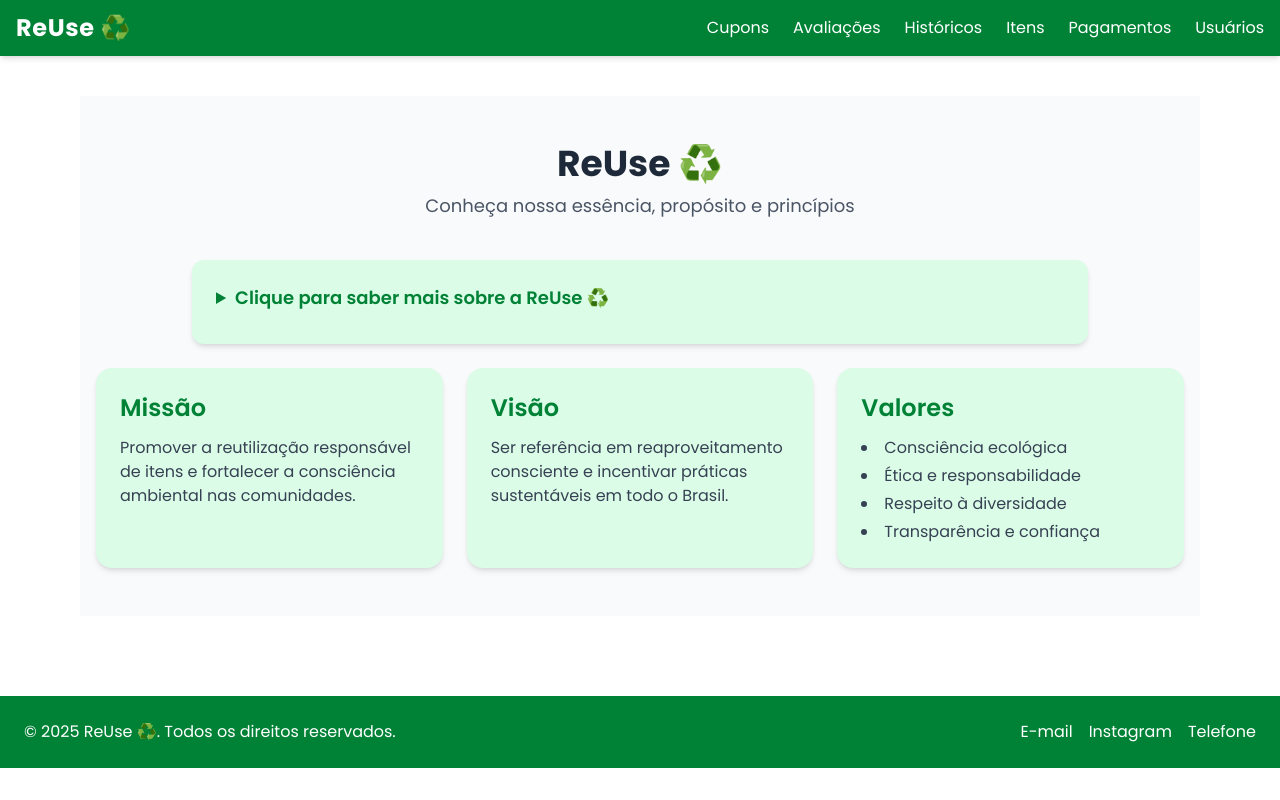
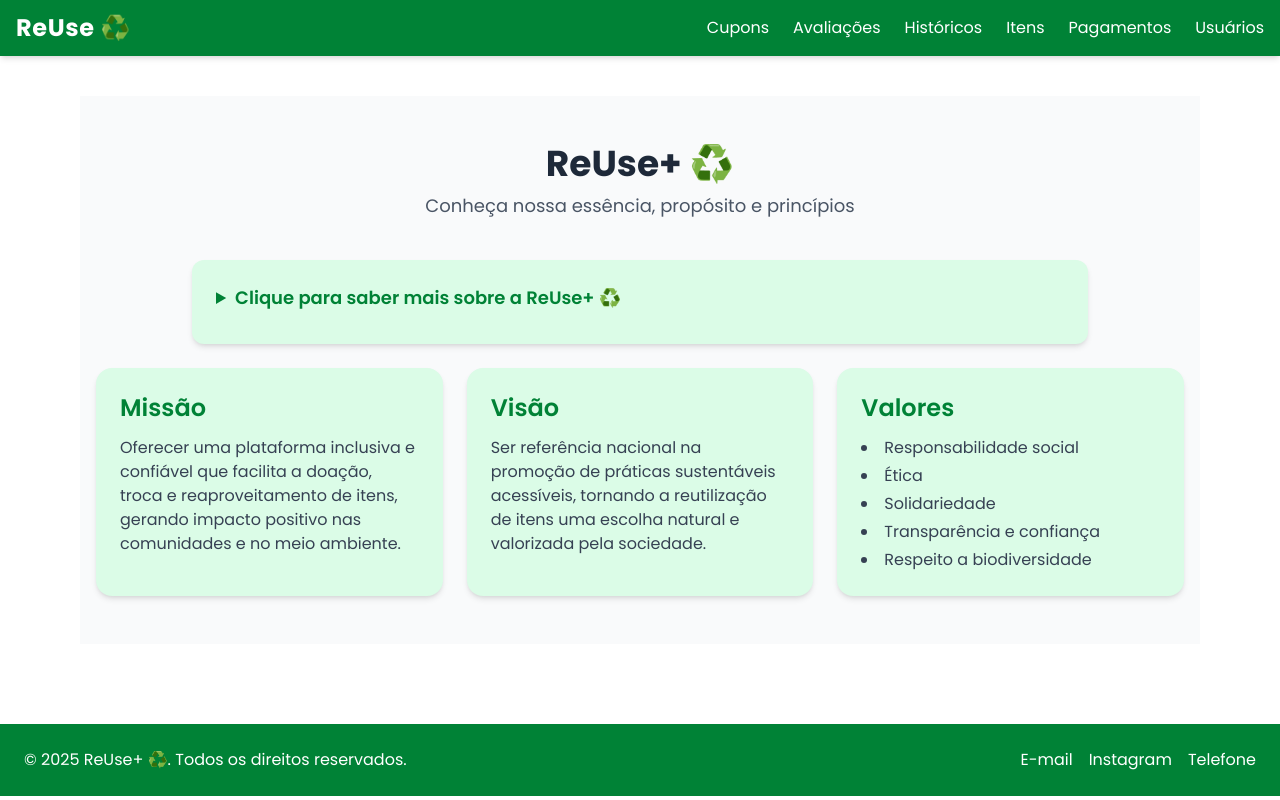
Before and after one commit to Millena-Monteiro/ReUse-Frontend, a Next.js app: page / in a window 1280 px wide. Built offline with nearby package versions, Linux system fonts and the light colour scheme.

Commit message:
:arrow_up:update footer and about section

```diff
--- a/src/components/layout/footer.tsx
+++ b/src/components/layout/footer.tsx
@@ -5,7 +5,7 @@ export default function Footer() {
     <footer className="bg-green-700 text-white p-6 mt-10">
       <div className="max-w-7xl mx-auto flex flex-col md:flex-row justify-between items-center">
         <p className="text-center md:text-left">
-          &copy; {new Date().getFullYear()} ReUse ♻️. Todos os direitos reservados.
+          &copy; {new Date().getFullYear()} ReUse+ ♻️. Todos os direitos reservados.
         </p>
         <div className="flex gap-4 mt-4 md:mt-0">
           <Link href="mailto:contato@reuse.com" className="hover:text-green-200">E-mail</Link>
--- a/src/components/ui/sobre.tsx
+++ b/src/components/ui/sobre.tsx
@@ -2,44 +2,44 @@ export default function Sobre() {
   return (
     <section className="bg-gray-50 py-12 px-4 text-gray-800">
       <div className="max-w-6xl mx-auto text-center mb-10">
-        <h2 className="text-3xl md:text-4xl font-bold">ReUse ♻️</h2>
+        <h2 className="text-3xl md:text-4xl font-bold">ReUse+ ♻️</h2>
         <p className="text-lg mt-2 text-gray-600">Conheça nossa essência, propósito e princípios</p>
       </div>
 
       {/* SOBRE - com abre/fecha */}
       <details className="max-w-4xl mx-auto bg-green-100 p-6 rounded-xl shadow-md group open:bg-white open:shadow-lg transition duration-300 cursor-pointer mb-6">
         <summary className="text-green-700 font-semibold text-lg mb-2">
-          Clique para saber mais sobre a ReUse ♻️
+          Clique para saber mais sobre a ReUse+ ♻️
         </summary>
         <p className="text-gray-700 mt-2">
-          Somos uma plataforma comprometida com a sustentabilidade e o reaproveitamento consciente.
-          Nossa missão é conectar pessoas através da reutilização responsável de recursos.
-        </p>
-      </details>
-
+      O ReUse+ é uma plataforma colaborativa que conecta pessoas interessadas em doar, trocar ou encontrar itens usados em bom estado.
+      Nosso objetivo é transformar o consumo consciente em um hábito acessível, sustentável e humano.
+     </p>
+        </details>
       {/* Missão, Visão e Valores - cards clicáveis com efeito de cor */}
       <div className="grid gap-6 md:grid-cols-3 max-w-6xl mx-auto">
         <label className="bg-green-100 hover:bg-white transition-all duration-300 cursor-pointer p-6 rounded-2xl shadow-md block text-left">
           <h3 className="text-2xl font-semibold mb-3 text-green-700">Missão</h3>
           <p className="text-gray-700">
-            Promover a reutilização responsável de itens e fortalecer a consciência ambiental nas comunidades.
+            Oferecer uma plataforma inclusiva e confiável que facilita a doação, troca e reaproveitamento de itens, gerando impacto positivo nas comunidades e no meio ambiente.
           </p>
         </label>
 
         <label className="bg-green-100 hover:bg-white transition-all duration-300 cursor-pointer p-6 rounded-2xl shadow-md block text-left">
           <h3 className="text-2xl font-semibold mb-3 text-green-700">Visão</h3>
           <p className="text-gray-700">
-            Ser referência em reaproveitamento consciente e incentivar práticas sustentáveis em todo o Brasil.
+          Ser referência nacional na promoção de práticas sustentáveis acessíveis, tornando a reutilização de itens uma escolha natural e valorizada pela sociedade.
           </p>
         </label>
 
         <label className="bg-green-100 hover:bg-white transition-all duration-300 cursor-pointer p-6 rounded-2xl shadow-md block text-left">
           <h3 className="text-2xl font-semibold mb-3 text-green-700">Valores</h3>
           <ul className="list-disc list-inside text-gray-700 space-y-1">
-            <li>Consciência ecológica</li>
-            <li>Ética e responsabilidade</li>
-            <li>Respeito à diversidade</li>
+            <li>Responsabilidade social</li>
+            <li>Ética</li>
+            <li>Solidariedade</li>
             <li>Transparência e confiança</li>
+            <li>Respeito a biodiversidade</li>
           </ul>
         </label>
       </div>
```
